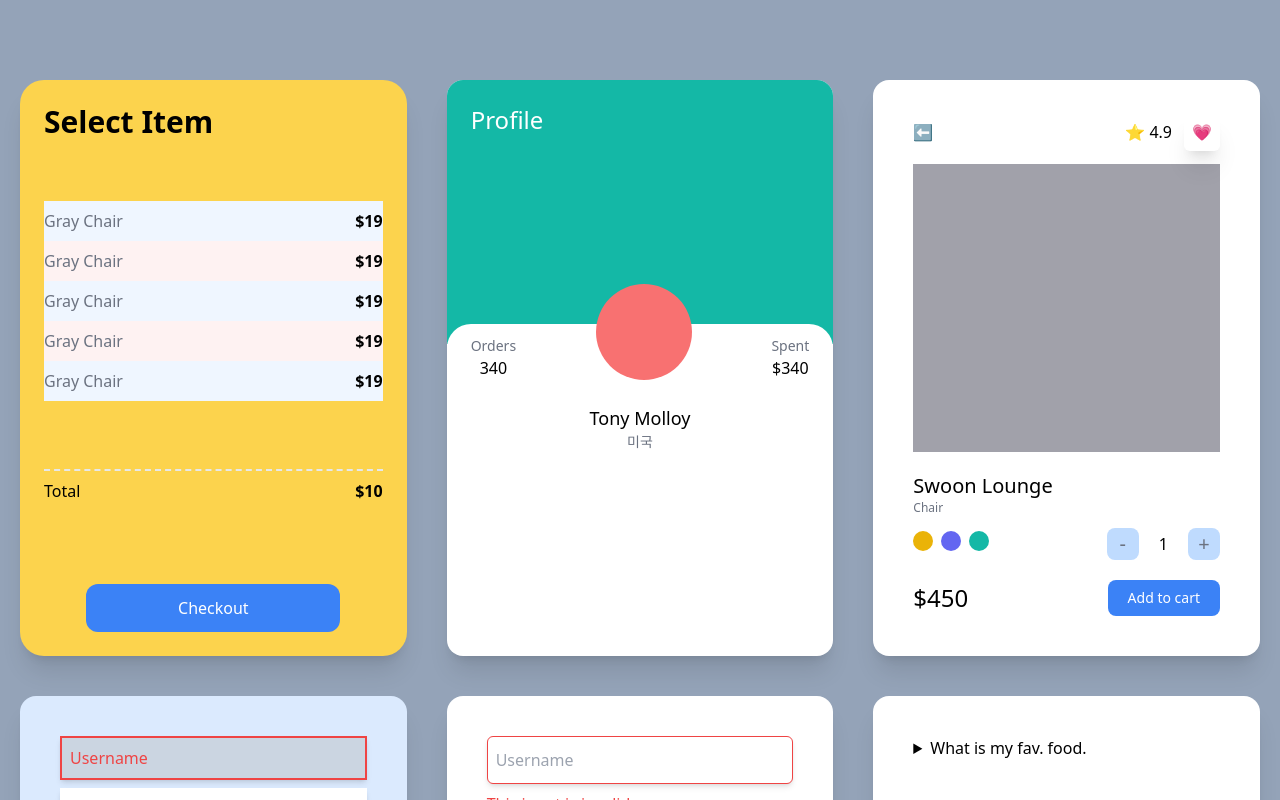
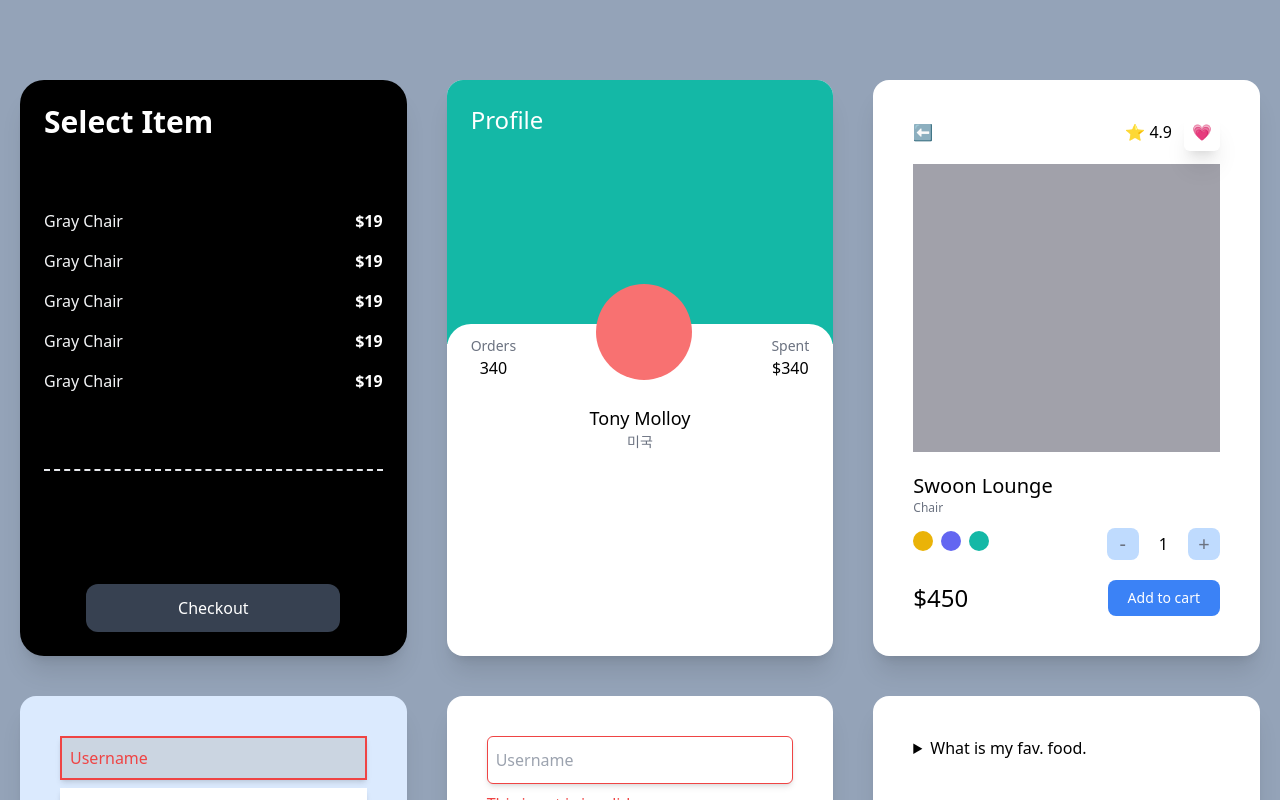
Before and after one commit to seeoya/next_market, a Next.js app: page / in a window 1280 px wide. Shown: the top 800 px of the page. Built offline with nearby package versions, Linux system fonts and the light colour scheme.

Commit message:
tailwind css - darkmode

```diff
--- a/pages/index.tsx
+++ b/pages/index.tsx
@@ -5,15 +5,15 @@ import styles from "../styles/Home.module.css";
 export default function Home() {
     return (
         // <div className="bg-slate-400 py-10 px-5 flex flex-col space-y-5">
-        <div className="bg-slate-400 xl:place-content-center py-20 px-5 grid gap-10 lg:grid-cols-2 xl:grid-cols-3 min-h-screen">
-            <div className="flex flex-col justify-between bg-white sm:bg-red-300 md:bg-teal-300 lg:bg-indigo-300 xl:bg-amber-300 2xl:bg-emerald-400 p-6 rounded-3xl shadow-xl">
-                <span className="font-semibold text-3xl">Select Item</span>
+        <div className="dark bg-slate-400 xl:place-content-center py-20 px-5 grid gap-10 lg:grid-cols-2 xl:grid-cols-3 min-h-screen">
+            <div className=" flex flex-col justify-between bg-white dark:bg-black sm:bg-red-300 md:bg-teal-300 lg:bg-indigo-300 xl:bg-amber-300 2xl:bg-emerald-400 p-6 rounded-3xl shadow-xl">
+                <span className="font-semibold text-3xl dark:text-white">Select Item</span>
 
                 <ul>
                     {[1, 2, 3, 4, 5].map((i) => (
-                        <div key={i} className="flex justify-between py-2 odd:bg-blue-50 even:bg-red-50 empty:hidden">
-                            <span className="text-gray-500">Gray Chair</span>
-                            <span className="font-semibold">$19</span>
+                        <div key={i} className="flex justify-between py-2 odd:bg-blue-50 even:bg-red-50 empty:hidden dark:bg-black">
+                            <span className="text-gray-500 dark:text-gray-100">Gray Chair</span>
+                            <span className="font-semibold dark:text-white">$19</span>
                         </div>
                     ))}
                 </ul>
@@ -25,14 +25,15 @@ export default function Home() {
 
                 <button
                     className="block p-3 mx-auto mt-5 bg-blue-500 text-white text-center rounded-xl w-3/4
-                hover:bg-teal-500 hover:text-black active:bg-yellow-500 focus:bg-red-500 transition"
+                    hover:bg-teal-500 hover:text-black active:bg-yellow-500 focus:bg-red-500 transition
+                    dark:bg-gray-700 dark:hover:bg-white"
                 >
                     Checkout
                 </button>
             </div>
 
             <div className="flex flex-col bg-white overflow-hidden rounded-2xl shadow-xl group">
-                <div className="p-6 pb-14 bg-blue-500 landscape:bg-teal-500 portrait:bg-red-400 lg:pb-32 xl:pb-52">
+                <div className="p-6 pb-14 bg-blue-500 landscape:bg-teal-500 portrait:bg-red-800 lg:pb-32 xl:pb-52">
                     <span className="text-white text-2xl">Profile</span>
                 </div>
 
--- a/tailwind.config.js
+++ b/tailwind.config.js
@@ -4,5 +4,7 @@ module.exports = {
     theme: {
         extend: {}
     },
+    darkMode: "class",
+    // darkMode: "media",
     plugins: []
 };
```
